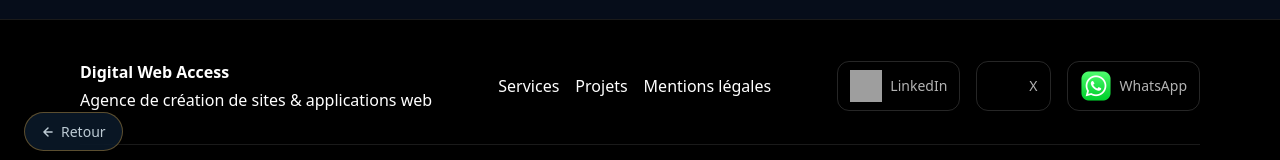
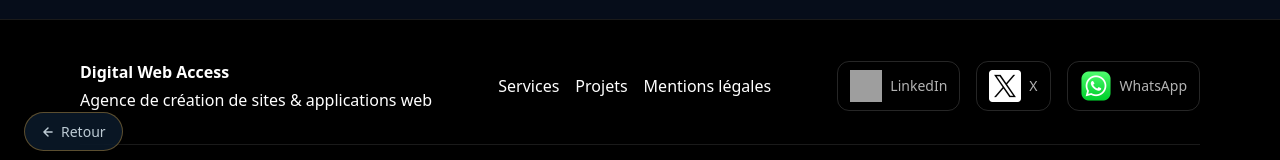
Before and after one commit to Azed-Oume/dwaccess.com, a Next.js app: page /devis in a window 1280 px wide. Shown: the part 621-781 px from the top of the page. Built offline with nearby package versions, Linux system fonts and the light colour scheme; no server answers; grey boxes are pictures that could not be loaded.

Commit message:
fix: icone X en blanc dans le pied de page (invisible sur fond noir)

```diff
--- a/src/components/Footer.tsx
+++ b/src/components/Footer.tsx
@@ -50,7 +50,7 @@ export default function Footer() {
                 <img
                   src="/logo/twitter.png"
                   alt="Logo X"
-                  className="image-logo"
+                  className="image-logo brightness-0 invert"
                 />
                 <span className="hidden sm:inline">X</span>
               </a>
```
